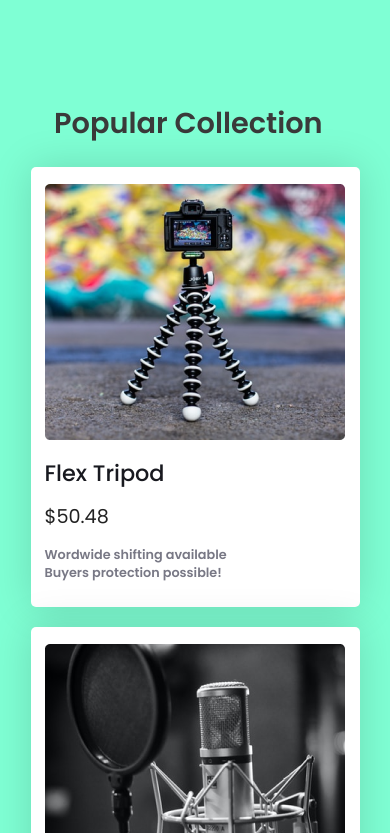
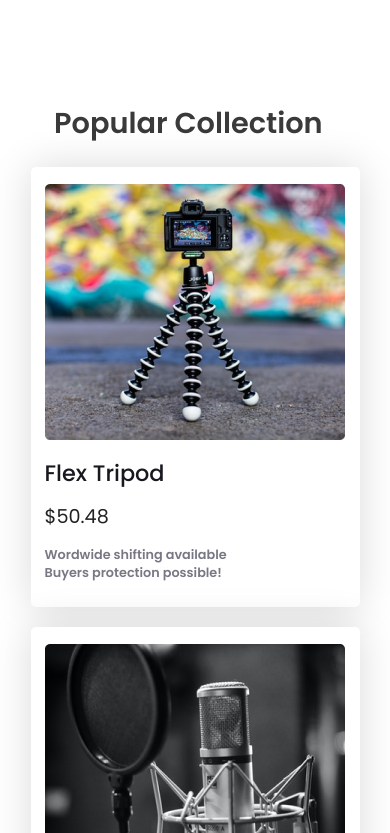
Before and after one commit to YousufOO7/Influencer-gears, a plain HTML site: page index.html in a window 390 px wide. Shown: the part 678-1511 px from the top of the page. Drawn offline with Linux system fonts and the light colour scheme.

Commit message:
change bg color

```diff
--- a/style.css
+++ b/style.css
@@ -155,9 +155,6 @@ body{
 
 /* Media query style for mobile */
 @media screen and (max-width: 576px) {
-    body{
-        background-color: aquamarine;
-    }
     .banner-container, .popular-collection{
         width: 100%;
         height: 750px
```
